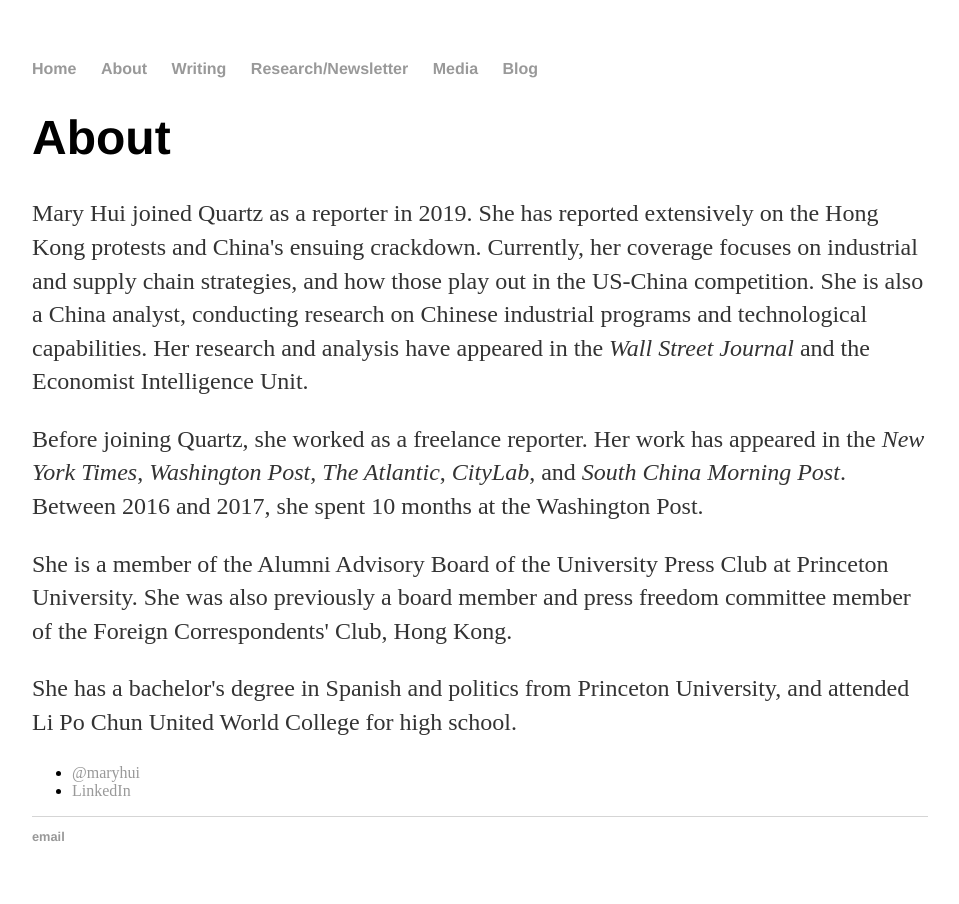
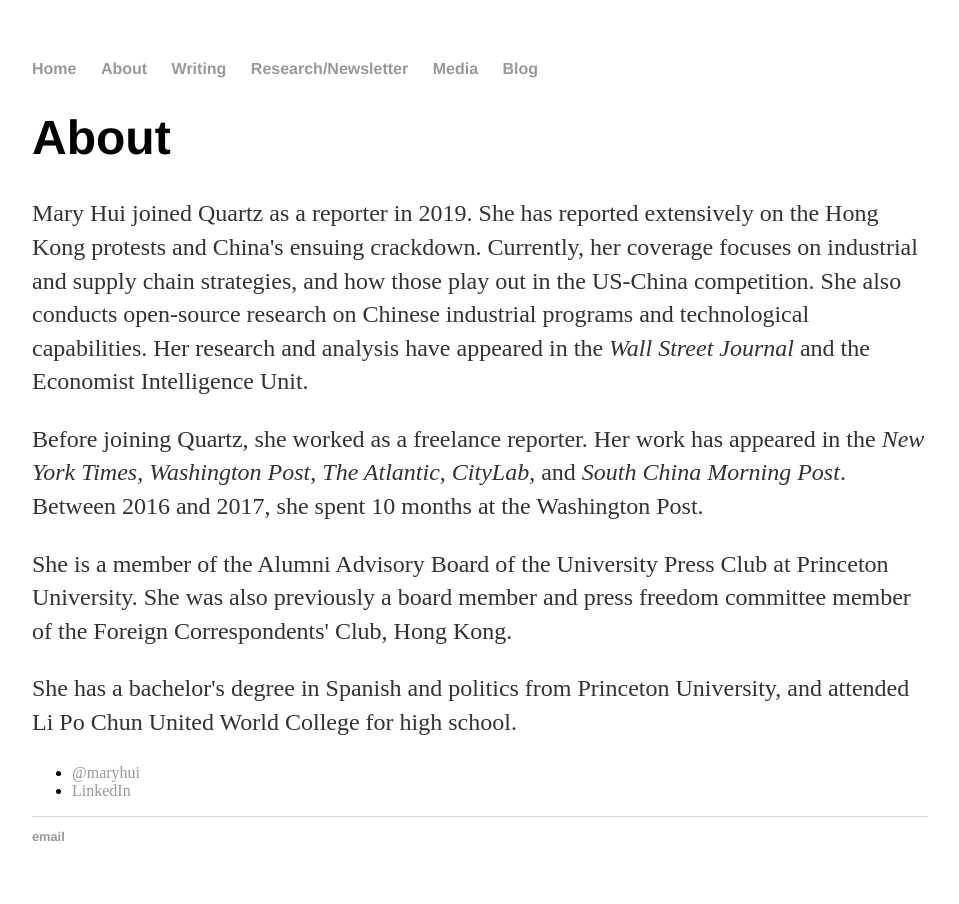
Before and after one commit to marykmhui/marykmhui, a Jekyll site: the page built from about/index.html, in a window 1280 px wide. Shown: the whole page, without its empty margins (160-1119 px from the left). Built offline with Jekyll 4.4.1, drawn with Linux system fonts in a browser that asks for light colours.

Commit message:
Update index.html

```diff
--- a/about/index.html
+++ b/about/index.html
@@ -5,7 +5,7 @@
 
 		<div class="about">
 			<h1>About</h1>
-			<p>Mary Hui joined Quartz as a reporter in 2019. She has reported extensively on the Hong Kong protests and China's ensuing crackdown. Currently, her coverage focuses on industrial and supply chain strategies, and how those play out in the US-China competition. She is also a China analyst, conducting research on Chinese industrial programs and technological capabilities. Her research and analysis have appeared in the <i> Wall Street Journal</i> and the Economist Intelligence Unit.<p>
+			<p>Mary Hui joined Quartz as a reporter in 2019. She has reported extensively on the Hong Kong protests and China's ensuing crackdown. Currently, her coverage focuses on industrial and supply chain strategies, and how those play out in the US-China competition. She also conducts open-source research on Chinese industrial programs and technological capabilities. Her research and analysis have appeared in the <i> Wall Street Journal</i> and the Economist Intelligence Unit.<p>
 			Before joining Quartz, she worked as a freelance reporter. Her work has appeared in the <i>New York Times</i>, <i>Washington Post</i>, <i>The Atlantic</i>, <i>CityLab</i>, and <i>South China Morning Post</i>. Between 2016 and 2017, she spent 10 months at the Washington Post.<p>
 			She is a member of the Alumni Advisory Board of the University Press Club at Princeton University. She was also previously a board member and press freedom committee member of the Foreign Correspondents' Club, Hong Kong.<p>
 			She has a bachelor's degree in Spanish and politics from Princeton University, and attended Li Po Chun United World College for high school.</p>
```
